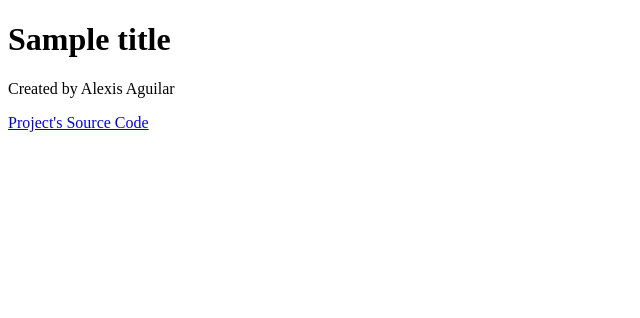
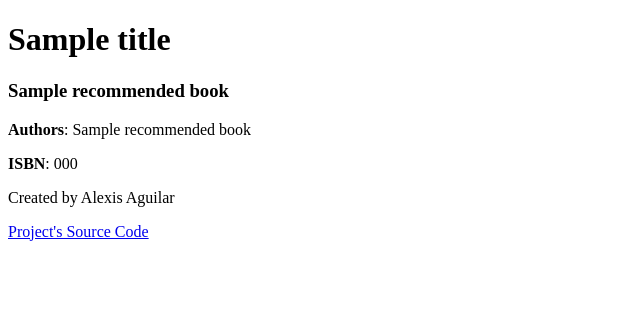
Before and after one commit to alexisuaguilaru/BookExplorer, a Flask app: template WebInterface/templates/BookExplorer.html in a window 1280 px wide. Shown: the top 318 px of the page, without its empty margins (0-640 px from the left). Run offline with Flask 3, Linux system fonts and the light colour scheme; the template is opened without the code that fills it: most values are stand-ins (such as "Sample title", 1, 10 or a date in 2020).

Commit message:
SCRUM-36 ADD & MOD for get books recommendadtions wiht data

```diff
--- a/WebInterface/app.py
+++ b/WebInterface/app.py
@@ -1,5 +1,7 @@
-from flask import Flask , render_template
+from flask import Flask , render_template , request
 import os
+
+from source.GetBooks import RecommendedBooks
 
 app = Flask(__name__)
 
@@ -10,12 +12,15 @@ def HomePage():
     }
     return render_template("HomePage.html",**ContextVariables)
 
-@app.route('/BookExplorer')
+@app.route('/BookExplorer',methods=['GET','POST'])
 def BookExplorer():
     ContextVariables = {
         'Title':'Books Exploration'
     }
-    return render_template("BookExplorer.html",**ContextVariables)
+
+    if request.method == 'GET':
+        recommended_books = RecommendedBooks()
+        return render_template("BookExplorer.html",**ContextVariables,Recommendations=recommended_books)
 
 if __name__ == '__main__':
     app.run(host='0.0.0.0',port=5000,debug=bool(os.getenv("DEBUG_MODE")))
--- /dev/null
+++ b/WebInterface/source/GetBooks.py
@@ -0,0 +1,20 @@
+import requests
+from random import sample
+
+from typing import Iterable
+
+# Setting routes for accessing of resources (recommended books and their information(data))
+API = "http://RecommenderSystem:8013/{resource}?isbn={isbn}"
+resource_recommendations = "recommendations"
+resource_information = "information_book"
+def RecommendedBooks(ISBN:str='') -> Iterable[dict]:
+    """
+        Function for getting information of
+        recommended books for a some book
+
+        -- ISBN : str :: Book's ISBN whose gets its recommendations
+    """
+    isbn_books = requests.get(API.format(resource=resource_recommendations,isbn=ISBN)).json()
+    for isbn_book in sample(isbn_books,3):
+        information_book = requests.get(API.format(resource=resource_information,isbn=isbn_book)).json()
+        yield information_book
--- a/WebInterface/templates/BookExplorer.html
+++ b/WebInterface/templates/BookExplorer.html
@@ -1 +1,11 @@
 {% extends "__Base.html" %}
+
+{% block main %}
+    {% for recommended_book in Recommendations %}
+    <div>
+        <h3>{{ recommended_book.title }}</h3>
+        <p><b>Authors</b>: {{ recommended_book.author_name }}</p>
+        <p><b>ISBN</b>: {{ recommended_book.isbn }}</p>
+    </div>
+    {% endfor %}
+{% endblock %}
--- a/requirements_WebInterface.txt
+++ b/requirements_WebInterface.txt
@@ -1,3 +1,4 @@
 # Python == 3.12.5
 
+requests == 2.32.3
 Flask == 3.1.0
```
